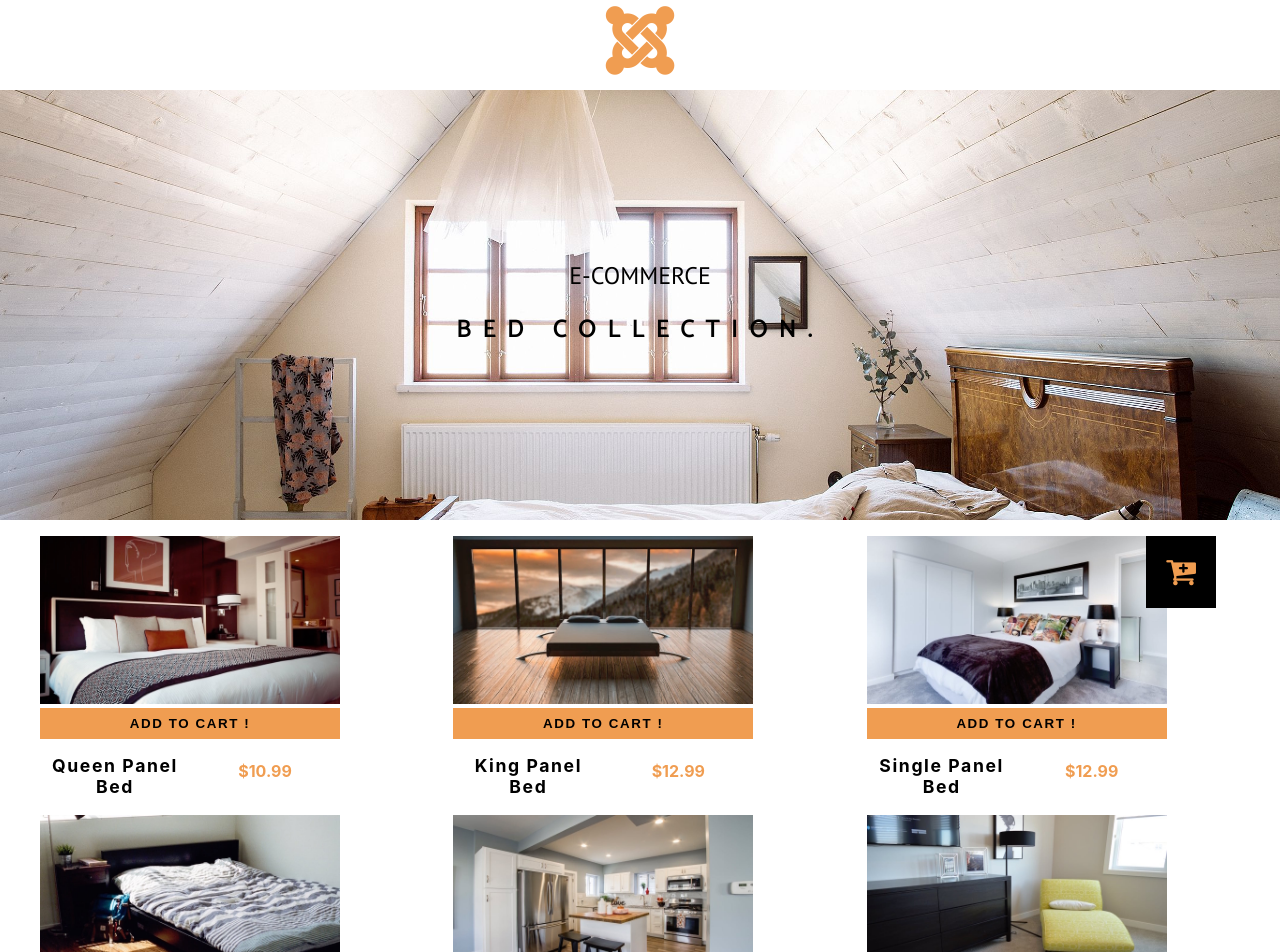
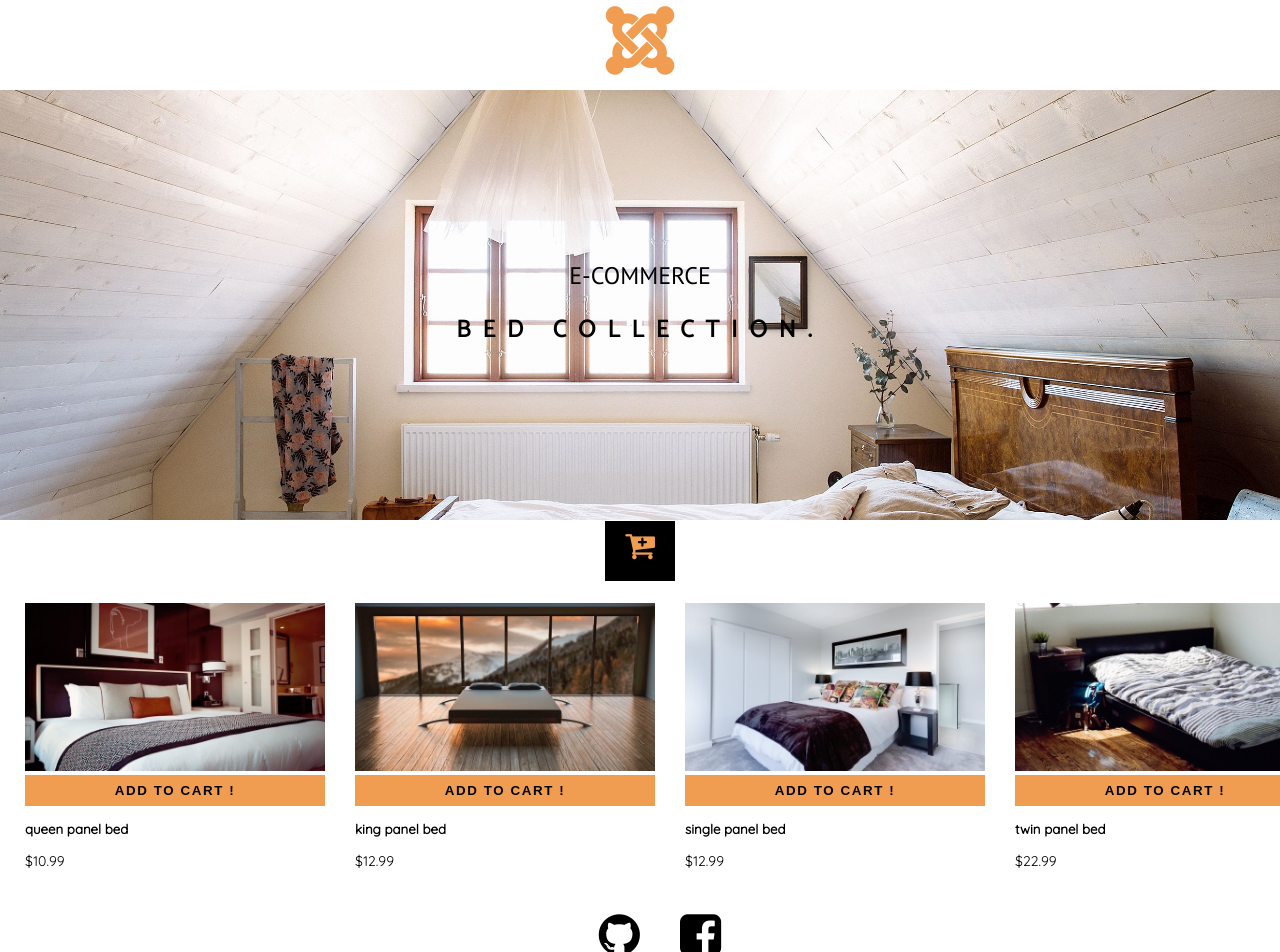
Before and after one commit to AbdelrhmanAmin/E-commerce, a React (Create React App) app: page / in a window 1280 px wide. Shown: the top 952 px of the page. Built offline with nearby package versions, Linux system fonts and the light colour scheme.

Commit message:
Working!

```diff
--- a/src/Components/Products/index.js
+++ b/src/Components/Products/index.js
@@ -2,11 +2,11 @@ import React, { Component } from 'react';
 import './style.css';
 class index extends Component {
     state = {
-        cart: []
+        cart: [],
     }
     onAdd = (x) => {
         let cart = [...this.state.cart]
-        let currentCartItem = cart.find(cartItem => cartItem.id == x.sys.id)
+        let currentCartItem = cart.find(cartItem => cartItem.id == x.id)
         if(currentCartItem){
           currentCartItem.count += 1
 
@@ -15,10 +15,10 @@ class index extends Component {
           return
         }
         let obj = {
-            img: x.fields.image,
-            title: x.fields.title,
-            price: x.fields.price,
-            id: x.sys.id,
+            img: x.image,
+            title: x.title,
+            price: x.price,
+            id: x.id,
             count: 1,
         }
         this.setState({
@@ -52,9 +52,6 @@ class index extends Component {
         this.setState({
             cart: newCart
         })
-        // let cart = [...this.state.cart];
-        // cart.filter((cartItem) => cartItem.count === 0);
-        // this.setState({ cart })
     }
     onDelete = (index) => {
         let sliced = [...this.state.cart]
@@ -71,12 +68,12 @@ class index extends Component {
     render() {
         let returned = this.props.Data.map( (x) => {
             return (
-                <li key={x.sys.id}>
-                    <a href='/1'><img src={x.fields.image} /> </a>
+                <li key={x.id}>
+                    <img src={x.image} />
+                        <button onClick={() => this.onAdd(x)}>Add to cart !</button>
                     <div id="txt">
-                        <button onClick={() => this.onAdd(x)}>Add to cart !</button>
-                        <h3>{x.fields.title}</h3>
-                        <h4>${x.fields.price}</h4>
+                        <h5 className='title'>{x.title}</h5>
+                        <p className='price'>${x.price}</p>
                     </div>
                 </li>
             )
@@ -91,14 +88,14 @@ class index extends Component {
             <div>
             <a id={style2} href='#' onClick={this.toggleCart}><i className="fa fa-cart-plus fa-2x"></i></a>
             <ul id={style1}>
-            {returned}
+                {returned}
+            </ul>
                         <div id={style}>
                         <span onClick={this.toggleCart}><a href='#'><i className="fa fa-window-close fa-2x"></i></a> </span>
                         <h1>Cart:</h1>
                         <h4>Total: {total}$</h4>
                             {
                                 this.state.cart.map((x,index) => { return(
-
                                     <div id='cart-item' key={x.id}>
                                     <span onClick={() => this.onDelete(index)}><a href='#'><i className="fa fa-window-close fa-2x"></i></a> </span>
                                         <ul id='counter'>
@@ -106,7 +103,7 @@ class index extends Component {
                                             <button onClick={() => this.increaser(x)}><i class="fa fa-sort-up fa-2x"></i></button>
                                             </li>
                                             <li>
-                                                <strong>count: {x.count}</strong>
+                                                <strong>{x.count}</strong>
                                             </li>
                                             <li>
                                             <button onClick={() => this.decreaser(x)}><i class="fa fa-sort-down fa-2x"></i></button>
@@ -114,17 +111,15 @@ class index extends Component {
                                         </ul>
                                         <div id='inner'>
                                             <a href='/1'><img src={x.img} /></a>
-                                            <div>
+                                                <div>
                                                 <h4>{x.title}</h4>
                                                 <h5>${x.price}</h5>
-
-                                            </div>
+                                                </div>
                                         </div>
                                     </div>)
                                 })
                             }
                         </div>
-                </ul>
              </div>
         );
     }
--- a/src/Components/Products/style.css
+++ b/src/Components/Products/style.css
@@ -1,27 +1,29 @@
+@import url('https://fonts.googleapis.com/css?family=Quicksand&display=swap');
+
+
 a {
     color: var(--primaryColor);
 }
-#txt button{
-    grid-area: btn;
+li button{
     width: 300px;
 }
-#txt h3 {
-    grid-area: txt1;
-}
-#txt h4 {
-    grid-area: txt2;
-}
-
 #txt {
     display: grid;
-    grid-template-columns: 1fr 1fr 1fr;
-    grid-template-areas:
-    "btn btn"
-    "txt1 txt2"
-    ;
+    grid-template-columns: 1fr;
+    justify-items: start;
+}
+#txt .title {
+    font-family: 'Quicksand', sans-serif;
+    margin: 15px 0 15px 0;
+}
+#txt .price {
+    font-family: 'Quicksand', sans-serif;
+    margin: 0;
+    font-size: 14px;
+    font-weight: 100;
 }
 #cartfloat {
-    position: absolute;
+    position: sticky;
     right: 5%;
     padding: 20px;
     background-color: black;
@@ -31,15 +33,22 @@ a {
     padding: 20px;
     background-color: black;
 }
-#container {
-    display: grid;
-    grid-template-columns: 1fr 1fr 1fr;
+#cartOn,#container {
+    display:flex;
+    flex-direction: row;
+    list-style-type: none;
+    align-items: center;
+    overflow: scroll;
+    padding: 10px;
+
 }
-#cartOn li, #container li{
-    display: flex;
-    align-items: flex-start;
-    flex-direction: column;
+#counter {
     list-style-type: none;
+}
+#cartOn li,#container li{
+    margin: 15px;
+    position: relative;
+
 }
 #cartOn img,#container img {
     max-width: 300px;
@@ -60,7 +69,19 @@ a {
 #cartOn h4,#container h4 {
     color: var(--primaryColor);
 }
-#cartOn button,#container button {
+#counter button{
+    top: 70%;
+    background: var(--primaryColor);
+    border: none;
+    text-transform: uppercase;
+    padding: 0.5rem 0.75rem;
+    letter-spacing: var(--mainSpacing);
+    font-weight: bold;
+    transition: var(--mainTransition);
+    cursor: pointer;
+    width: 100%;
+}
+#cartOn button,#container button,#counter button {
     top: 70%;
     background: var(--primaryColor);
     border: none;
@@ -97,17 +118,29 @@ a {
     grid-column-gap: 1.5rem;
     margin: 1.5rem 0;
     list-style-type: none;
-    border: 5px solid var(--primaryColor);
-    padding: 20px;
-    border-radius: 5px;
+    border: 1px solid var(--primaryColor);
+    /* padding: 20px; */
+    background-color: #F7F7F7;
 }
-#cart-item span  i {
-    margin-left: 70px;
+#cart-item span  a {
+    margin-left: 40px;
+    width: 1px;
+}
+#cart-item span   {
+    width:1px;
 }
 #counter button{
     margin: 8px;
     color: white;
     padding: 1px 10px;
+    text-align: center;
+    margin: 8px 0;
+    width: 35px;
+}
+#counter li strong {
+    border: 3px solid #bbc3c6;
+    padding: 5px 10px;
+    color: #8a8a8a;
     text-align: center;
 }
 #cart-item h4 {
@@ -120,6 +153,14 @@ a {
     letter-spacing: var(--mainSpacing);
 }
 #cart img {
-    width: 125px;
-    height: 125px;
+    width: 3em;
+    margin-right: 5px;
+    height: 3em;
 }
+#inner {
+    display: flex;
+    justify-content: center;
+    align-items: center;
+    margin: 15px;
+    width: 200px;
+}
--- a/src/Data/products.json
+++ b/src/Data/products.json
@@ -2,75 +2,61 @@
   "items": [
     {
       "name" : "ayy lmao",
-      "sys": { "id": "1" },
-      "fields": {
-        "title": "queen panel bed",
-        "price": 10.99,
-        "image": "./images/product-1.jpeg"
-      }
+      "id": "1",
+      "title": "queen panel bed",
+      "price": 10.99,
+      "image": "./images/product-1.jpeg"
     },
     {
       "name" : "ayy lmao",
-      "sys": { "id": "2" },
-      "fields": {
-        "title": "king panel bed",
+      "id": "2" ,
+      "title": "king panel bed",
         "price": 12.99,
         "image": "./images/product-2.jpeg"
-      }
     },
     {
       "name" : "ayy lmao",
-      "sys": { "id": "3" },
-      "fields": {
+      "id": "3" ,
         "title": "single panel bed",
         "price": 12.99,
         "image": "./images/product-3.jpeg"
-      }
     },
     {
       "name" : "ayy lmao",
-      "sys": { "id": "4" },
-      "fields": {
+      "id": "4",
         "title": "twin panel bed",
         "price": 22.99,
         "image": "./images/product-4.jpeg"
-      }
     },
     {
       "name" : "ayy lmao",
-      "sys": { "id": "5" },
-      "fields": {
+      "id": "5",
         "title": "fridge",
         "price": 88.99,
         "image": "./images/product-5.jpeg"
-      }
+
     },
     {
       "name" : "ayy lmao",
-      "sys": { "id": "6" },
-      "fields": {
+      "id": "6",
         "title": "dresser",
         "price": 32.99,
         "image": "./images/product-6.jpeg"
-      }
     },
     {
       "name" : "ayy lmao",
-      "sys": { "id": "7" },
-      "fields": {
+      "id": "7" ,
         "title": "couch",
         "price": 45.99,
         "image": "./images/product-7.jpeg"
-      }
+
     },
     {
       "name" : "ayy lmao",
-      "sys": { "id": "8" },
-      "fields": {
+      "id": "8" ,
         "title": "table",
         "price": 33.99,
         "image": "./images/product-8.jpeg"
-      }
     }
   ]
 }
```
